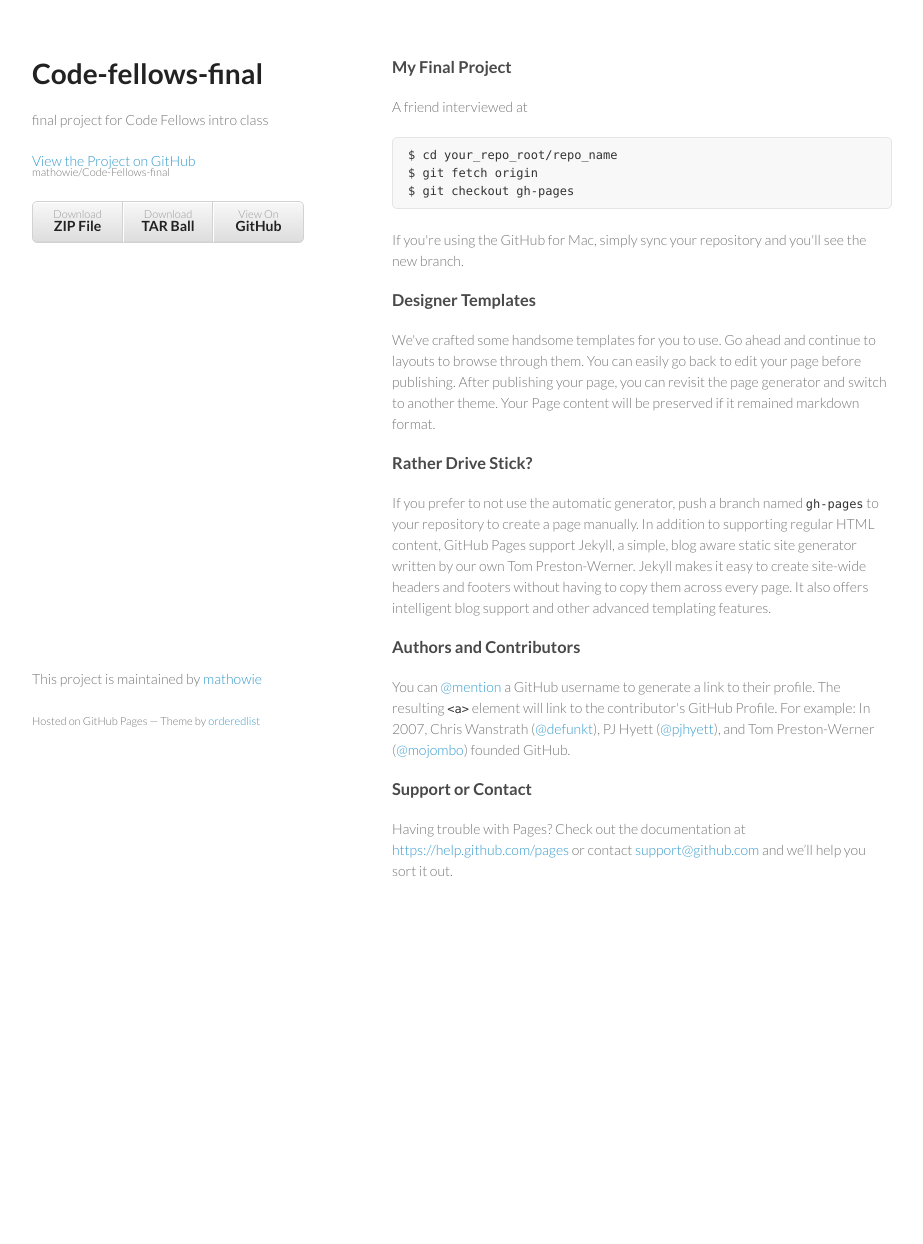
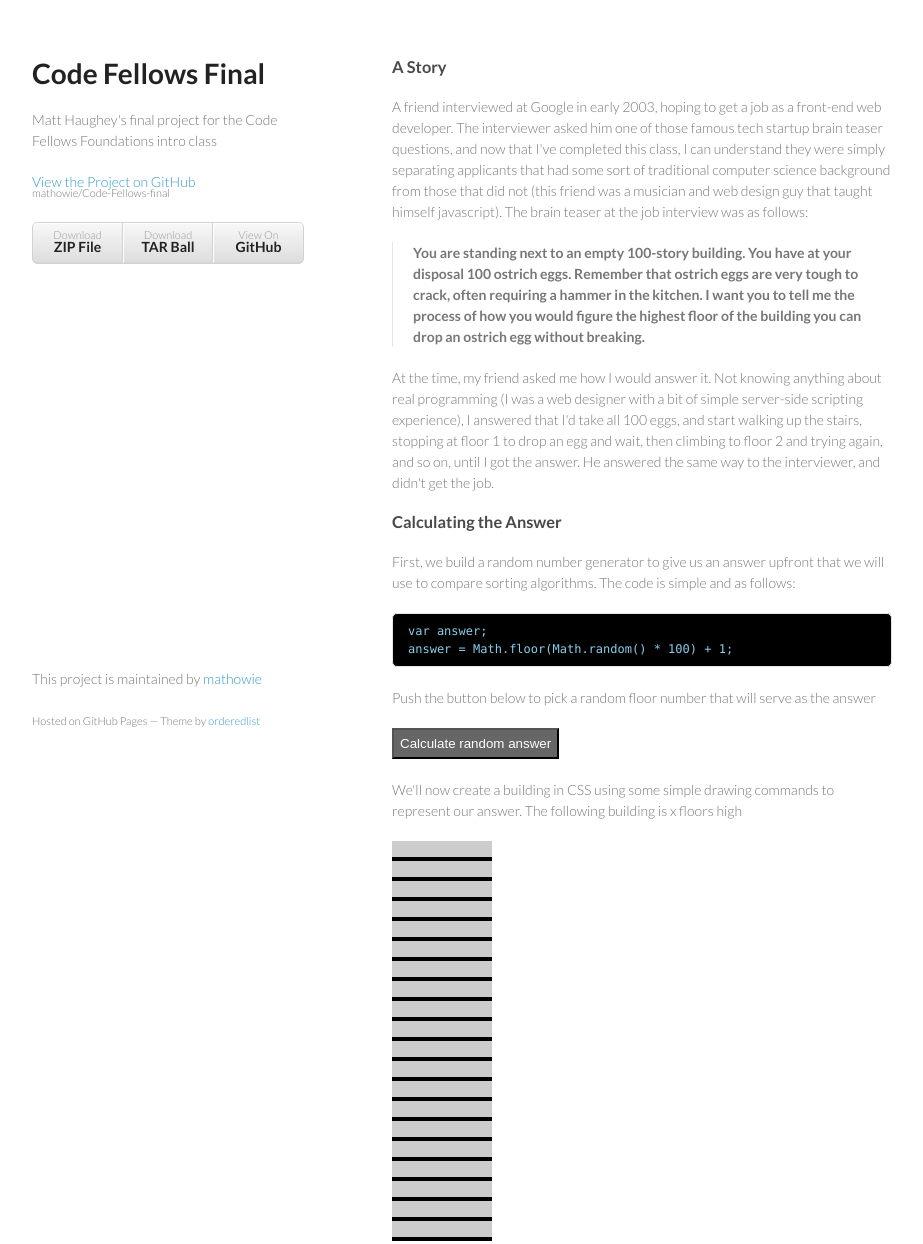
Before and after one commit to mathowie/Code-Fellows-final, a plain HTML site: page index.html in a window 1280 px wide. Shown: the top 1244 px of the page, without its empty margins (178-1101 px from the left). Before the commit the page ends 951 px from the top, so only its background shows below. Drawn offline with nearby package versions, Linux system fonts and the light colour scheme.

Commit message:
saving progress

```diff
--- a/index.html
+++ b/index.html
@@ -4,9 +4,16 @@
     <meta charset="utf-8">
     <meta http-equiv="X-UA-Compatible" content="chrome=1">
     <title>Code-fellows-final by mathowie</title>
+<!-- default styles included in Minimalist Theme by github -->
+    <link rel="stylesheet" href="stylesheets/theme.css">
+    <link rel="stylesheet" href="stylesheets/pygment_trac.css">
+<!-- my own custom one-off styles are limited to this sheet that is loaded last to override the theme -->
+    <link rel="stylesheet" href="stylesheets/style.css">
+<!-- adding jquery -->
+    <script src="//ajax.googleapis.com/ajax/libs/jquery/2.1.1/jquery.min.js"></script>
+<!-- my own custom scripts for the calculations -->
+    <script src="javascripts/sorts.js"></script>
 
-    <link rel="stylesheet" href="stylesheets/styles.css">
-    <link rel="stylesheet" href="stylesheets/pygment_trac.css">
     <meta name="viewport" content="width=device-width, initial-scale=1, user-scalable=no">
     <!--[if lt IE 9]>
     <script src="//html5shiv.googlecode.com/svn/trunk/html5.js"></script>
@@ -15,8 +22,8 @@
   <body>
     <div class="wrapper">
       <header>
-        <h1>Code-fellows-final</h1>
-        <p>final project for Code Fellows intro class</p>
+        <h1>Code Fellows Final</h1>
+        <p>Matt Haughey's final project for the Code Fellows Foundations intro class</p>
 
         <p class="view"><a href="https://github.com/mathowie/Code-Fellows-final">View the Project on GitHub <small>mathowie/Code-Fellows-final</small></a></p>
 
@@ -28,37 +35,101 @@
         </ul>
       </header>
       <section>
-        <h3>
-<a id="welcome-to-github-pages" class="anchor" href="#welcome-to-github-pages" aria-hidden="true"><span class="octicon octicon-link"></span></a>My Final Project</h3>
+        <h3>A Story</h3>
 
-<p>A friend interviewed at </p>
+<p>A friend interviewed at Google in early 2003, hoping to get a job as a front-end web developer. The interviewer asked him one of those famous tech startup brain teaser questions, and now that I've completed this class, I can understand they were simply separating applicants that had some sort of traditional computer science background from those that did not (this friend was a musician and web design guy that taught himself javascript). The brain teaser at the job interview was as follows:</p>
 
-<pre><code>$ cd your_repo_root/repo_name
-$ git fetch origin
-$ git checkout gh-pages
-</code></pre>
+<p>
+  <blockquote>
+You are standing next to an empty 100-story building. You have at your disposal 100 ostrich eggs. Remember that ostrich eggs are very tough to crack, often requiring a hammer in the kitchen. I want you to tell me the process of how you would figure the highest floor of the building you can drop an ostrich egg without breaking.
+  </blockquote>
+</p>
 
-<p>If you're using the GitHub for Mac, simply sync your repository and you'll see the new branch.</p>
+<p>
+  At the time, my friend asked me how I would answer it. Not knowing anything about real programming (I was a web designer with a bit of simple server-side scripting experience), I answered that I'd take all 100 eggs, and start walking up the stairs, stopping at floor 1 to drop an egg and wait, then climbing to floor 2 and trying again, and so on, until I got the answer. He answered the same way to the interviewer, and didn't get the job.
+</p>
+
+<h3>Calculating the Answer</h3>
+
+<p>First, we build a random number generator to give us an answer upfront that we will use to compare sorting algorithms. The code is simple and as follows:</p>
+
+<code><pre>
+var answer;
+answer = Math.floor(Math.random() * 100) + 1;
+</pre></code>
+
+<p>
+  Push the button below to pick a random floor number that will serve as the answer
+</p>
+
+<p>
+  <form><input type="submit" value="Calculate random answer" class="randomnumber"></form>
+</p>
+
+<p>
+  We'll now create a building in CSS using some simple drawing commands to represent our answer. The following building is x floors high
+</p>
+
+<p>
+  <div class="building"></div>
+</p>
 
 <h3>
-<a id="designer-templates" class="anchor" href="#designer-templates" aria-hidden="true"><span class="octicon octicon-link"></span></a>Designer Templates</h3>
+  Creating an array
+</h3>
 
-<p>We've crafted some handsome templates for you to use. Go ahead and continue to layouts to browse through them. You can easily go back to edit your page before publishing. After publishing your page, you can revisit the page generator and switch to another theme. Your Page content will be preserved if it remained markdown format.</p>
+<p>
+  Next, we create a 100 item array representing the total floors in the building
+</p>
+
+<code><pre>
+function range(a, b) {
+  var arr = [];
+
+  while (a < b + 1) {
+    arr.push(a++);
+  }
+
+  return arr;
+}
+
+console.log(range(1, 100)
+
+</pre></code>
+
 
 <h3>
-<a id="rather-drive-stick" class="anchor" href="#rather-drive-stick" aria-hidden="true"><span class="octicon octicon-link"></span></a>Rather Drive Stick?</h3>
+  Sorting the arrays
+</h3>
 
-<p>If you prefer to not use the automatic generator, push a branch named <code>gh-pages</code> to your repository to create a page manually. In addition to supporting regular HTML content, GitHub Pages support Jekyll, a simple, blog aware static site generator written by our own Tom Preston-Werner. Jekyll makes it easy to create site-wide headers and footers without having to copy them across every page. It also offers intelligent blog support and other advanced templating features.</p>
+<p>
+  Next, we will sort the arrays, using a purposely inefficient method and compare it to an efficient method, counting the number of iterations required to sort the previously created array for the random number of floors calculated at the start of this exercise.
+</p>
 
-<h3>
-<a id="authors-and-contributors" class="anchor" href="#authors-and-contributors" aria-hidden="true"><span class="octicon octicon-link"></span></a>Authors and Contributors</h3>
+<h4>
+  Bubble sort
+</h4>
 
-<p>You can <a href="https://github.com/blog/821" class="user-mention">@mention</a> a GitHub username to generate a link to their profile. The resulting <code>&lt;a&gt;</code> element will link to the contributor's GitHub Profile. For example: In 2007, Chris Wanstrath (<a href="https://github.com/defunkt" class="user-mention">@defunkt</a>), PJ Hyett (<a href="https://github.com/pjhyett" class="user-mention">@pjhyett</a>), and Tom Preston-Werner (<a href="https://github.com/mojombo" class="user-mention">@mojombo</a>) founded GitHub.</p>
+<p>
+  The bubble sort represents our inefficient method
+</p>
+<p>
 
-<h3>
-<a id="support-or-contact" class="anchor" href="#support-or-contact" aria-hidden="true"><span class="octicon octicon-link"></span></a>Support or Contact</h3>
+</p>
+<p>
 
-<p>Having trouble with Pages? Check out the documentation at <a href="https://help.github.com/pages">https://help.github.com/pages</a> or contact <a href="mailto:support@github.com">support@github.com</a> and we’ll help you sort it out.</p>
+</p>
+<p>
+
+</p>
+<p>
+
+</p>
+<p>
+
+</p>
+
+
       </section>
       <footer>
         <p>This project is maintained by <a href="https://github.com/mathowie">mathowie</a></p>
--- /dev/null
+++ b/javascripts/sorts.js
@@ -0,0 +1,10 @@
+// load jquery
+$(document).ready(function(){
+
+
+});
+
+// random number generator to select a floor for the answer
+
+var answer;
+answer = Math.floor(Math.random() * 100) + 1
--- /dev/null
+++ b/stylesheets/style.css
@@ -0,0 +1,28 @@
+blockquote {
+	  font-weight: bold;
+	  font-style:normal;
+}
+
+pre, code {
+	background:black;
+	color:skyblue;
+}
+
+.building {
+  background-color: black;
+  background: linear-gradient(#ccc 80%, black 20%);
+  background-size: 100% 20%;
+  background-repeat: repeat-y;
+);
+/* The rectangle in which to repeat.
+   It can be fully wide in this case */
+background-size: 100% 20px;
+height:400px;
+width:100px;
+}
+
+.randomnumber {
+	padding:6px;
+	background: #666;
+	color:white;
+}
```
Also changed, not shown: sort.html (+13 -0 lines), stylesheets/theme.css (renamed from stylesheets/styles.css).
